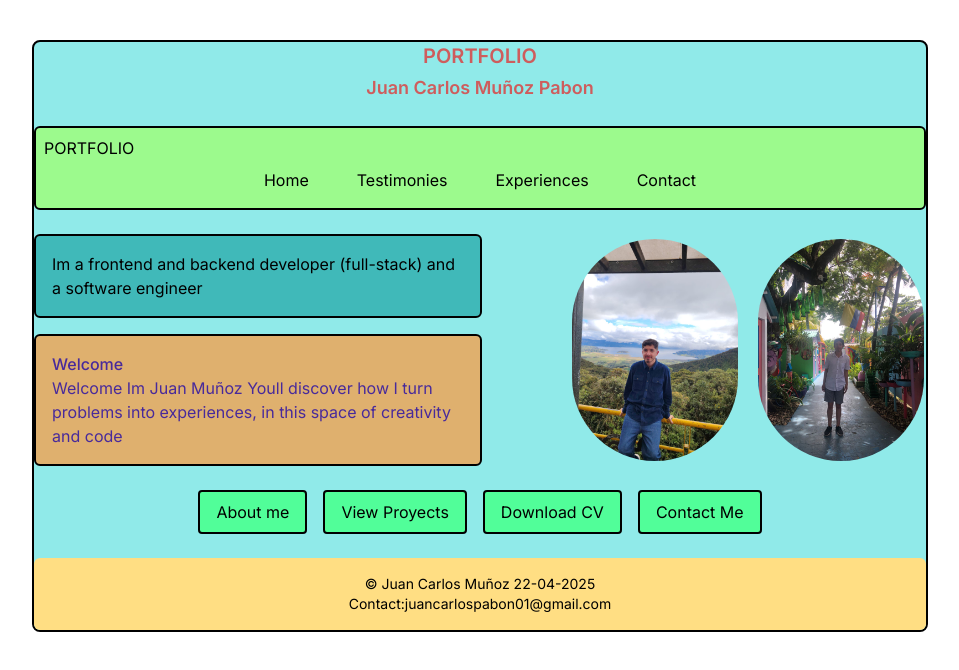
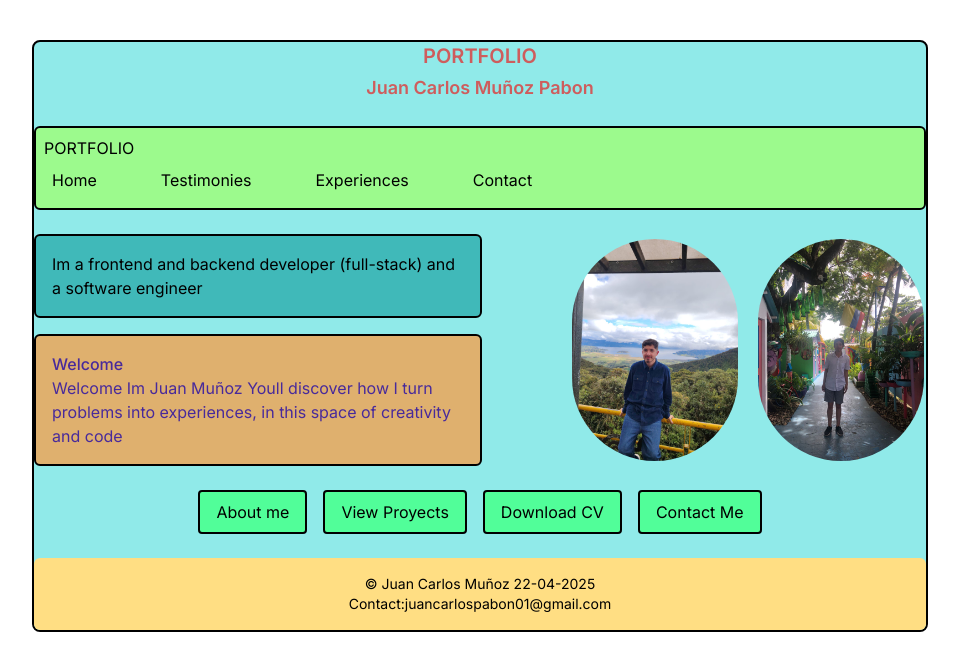
Before and after one commit to juankm08-a11y/portfolio, a Next.js app: page / in a window 1280 px wide. Shown: the top 670 px of the page, without its empty margins (160-1119 px from the left). Built offline with nearby package versions, Linux system fonts and the light colour scheme.

Commit message:
thirty-one commi

```diff
--- a/package.json
+++ b/package.json
@@ -25,7 +25,6 @@
     "@types/react-dom": "^19",
     "eslint": "^9",
     "eslint-config-next": "15.2.2",
-    "tailwindcss": "^4.1.5",
     "tailwindcss-animate": "^1.0.7",
     "typescript": "^5"
   }
--- a/src/app/globals.css
+++ b/src/app/globals.css
@@ -9,3 +9,12 @@
     --accent-foreground: 0 85% 100%;
   }
 }
+
+.no-scrollbar::--webkit-scrollbar {
+  display: none;
+}
+
+.no-scrollbar {
+  -ms-overflow-style: none;
+  scrollbar-width: none;
+}
--- a/src/app/page.tsx
+++ b/src/app/page.tsx
@@ -87,15 +87,15 @@ export default function Home() {
           </button>
           <h1>PORTFOLIO</h1>
           <ul
-            className={`flex flex-wrap justify-center gap-4 md:gap-12 py-2 ${
+            className={`flex flex-overflow-x-auto no-scrollbar whitespace-nowrap gap-4 md:gap-12 py-2 transition-all duration-300 ease-in-out ${
               isMenuOpen ? "block" : "hidden"
-            }sm:flex transition-all duration-300 ease-in-out`}
+            }sm:flex`}
           >
             {navLinks.map((link, idx) => (
-              <li key={`${link.label}-${idx}`}>
+              <li key={`${link.label}-${idx}`} className="flex-shrink-0">
                 <Link
                   href={link.href}
-                  className="hover:underline transition-colors duration-200 cursor-pointer"
+                  className="hover:underline transition-colors duration-200 cursor-pointer px-2"
                 >
                   {link.label}
                 </Link>
```
Also changed, not shown: 2 other files (tests, documents, lock files or other folders).
